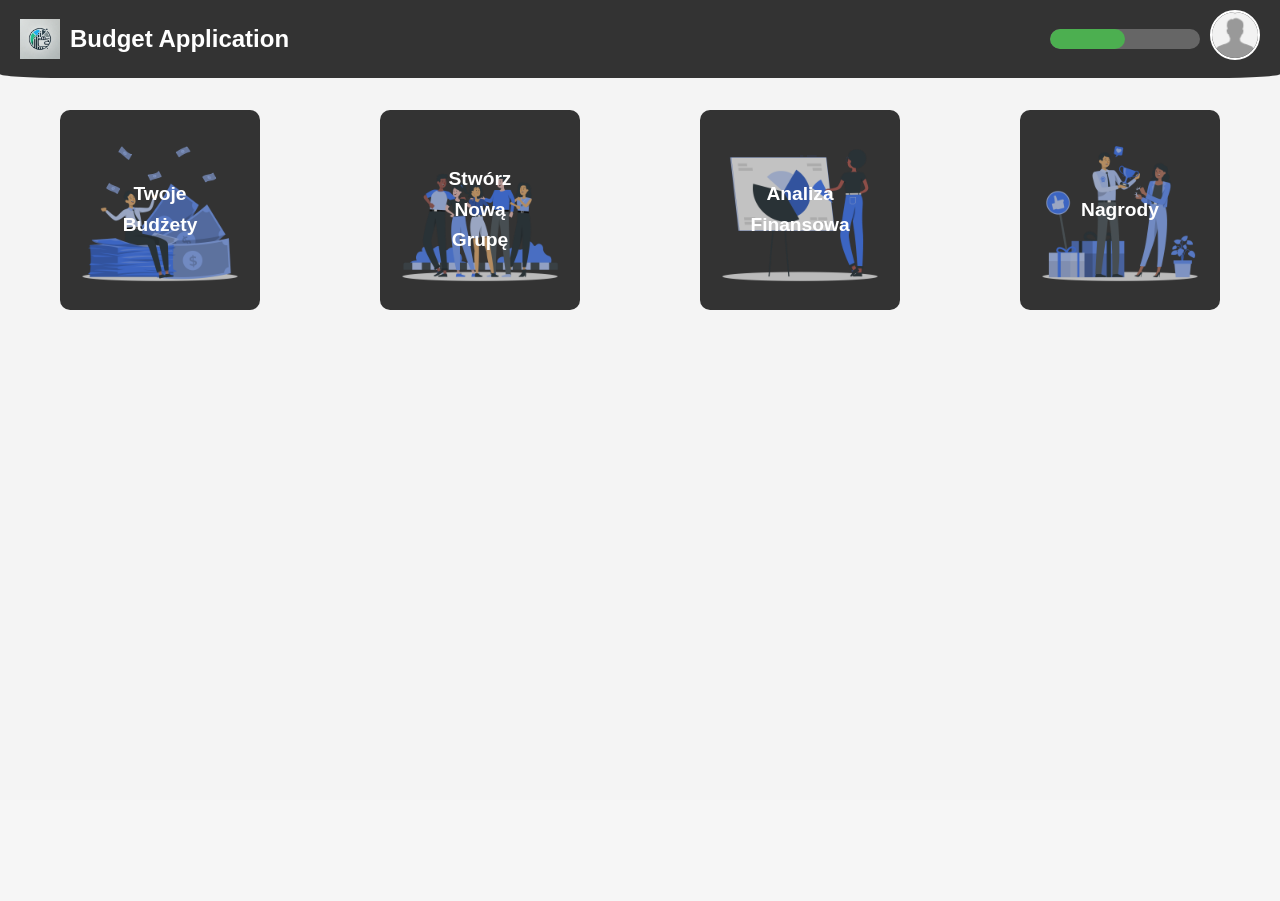
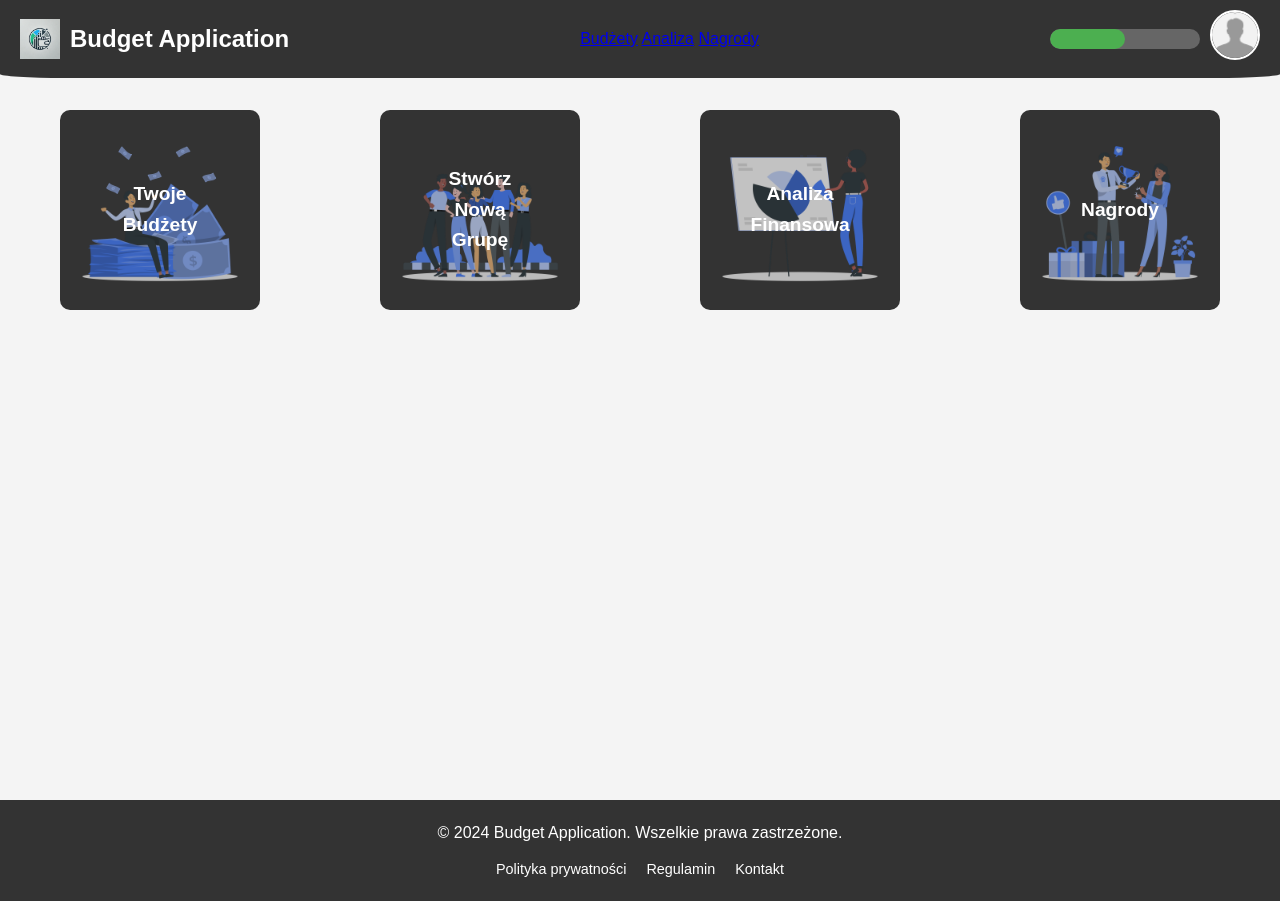
Before and after one commit to Mawv1/Budget-Application, a PHP site: page / in a window 1280 px wide. Before the commit the page ends 310 px from the top, so only its background shows below. Run offline with PHP 8.4, Linux system fonts and the light colour scheme.

Commit message:
Added footer

```diff
--- a/index.html
+++ b/index.html
@@ -3,16 +3,22 @@
 <head>
     <meta charset="UTF-8">
     <meta name="viewport" content="width=device-width, initial-scale=1.0">
-    <title>Twoja Aplikacja</title>
+    <title>Twoja Aplikacja Budżetowa</title>
     <link rel="stylesheet" href="style.css">
     <link rel="icon" type="image/x-icon" href="pictures/logo.webp">
 </head>
 <body>
+    <!-- Nagłówek strony -->
     <header class="header">
         <div class="logo-container">
             <img src="pictures/logo.webp" alt="Logo" class="logo">
             <span class="app-name">Budget Application</span>
         </div>
+        <nav class="navigation">
+            <a href="views/budzety.html" class="nav-link">Budżety</a>
+            <a href="views/analiza_finansowa.html" class="nav-link">Analiza</a>
+            <a href="views/nagrody.html" class="nav-link">Nagrody</a>
+        </nav>
         <div class="user-controls">
             <div class="xp-bar-container">
                 <div class="xp-bar"></div>
@@ -31,8 +37,10 @@
             </div>
         </div>
     </header>
-
-    <div class="content">
+    <div class="wrapper">
+        <!-- Główna zawartość strony -->
+        <main class="content">
+            <!-- Przyciski nawigacyjne -->
             <div class="button-container">
                 <a href="views/budzety.html" class="button">
                     <img src="pictures/Banknote-rafiki.png" alt="Budżety">
@@ -51,6 +59,16 @@
                     <span>Nagrody</span>
                 </a>
             </div>
+        </main>
     </div>
+    <!-- Stopka strony -->
+    <footer class="footer">
+        <p>&copy; 2024 Budget Application. Wszelkie prawa zastrzeżone.</p>
+        <ul class="footer-links">
+            <li><a href="#">Polityka prywatności</a></li>
+            <li><a href="#">Regulamin</a></li>
+            <li><a href="#">Kontakt</a></li>
+        </ul>
+    </footer>
 </body>
 </html>
--- a/style.css
+++ b/style.css
@@ -3,6 +3,12 @@
     margin: 0;
     padding: 0;
     box-sizing: border-box;
+}
+
+.wrapper {
+  min-height: 100vh;
+  display: flex;
+  flex-direction: column;
 }
 
 body {
@@ -27,6 +33,16 @@ body {
     align-items: center;
     border-bottom-left-radius: 5%;
     border-bottom-right-radius: 5%;
+}
+
+.header-links a {
+  color: #fff;
+  text-decoration: none;
+  font-size: 0.9em;
+}
+
+.header-links a:hover {
+  color: #4caf50;
 }
 
 .logo-container {
@@ -194,3 +210,36 @@ body {
 .button:hover img {
     opacity: 0.9;
 }
+
+/* Stopka */
+.footer {
+  background-color: #333;
+  color: #fff;
+  text-align: center;
+  padding: 20px;
+  position: relative;
+}
+
+.footer p {
+  margin-bottom: 10px;
+}
+
+.footer-links {
+  list-style: none;
+  display: flex;
+  justify-content: center;
+}
+
+.footer-links li {
+  margin: 0 10px;
+}
+
+.footer-links a {
+  color: #fff;
+  text-decoration: none;
+  font-size: 0.9em;
+}
+
+.footer-links a:hover {
+  color: #4caf50;
+}
```
Lines whose indentation alone changed are shown as unchanged.
